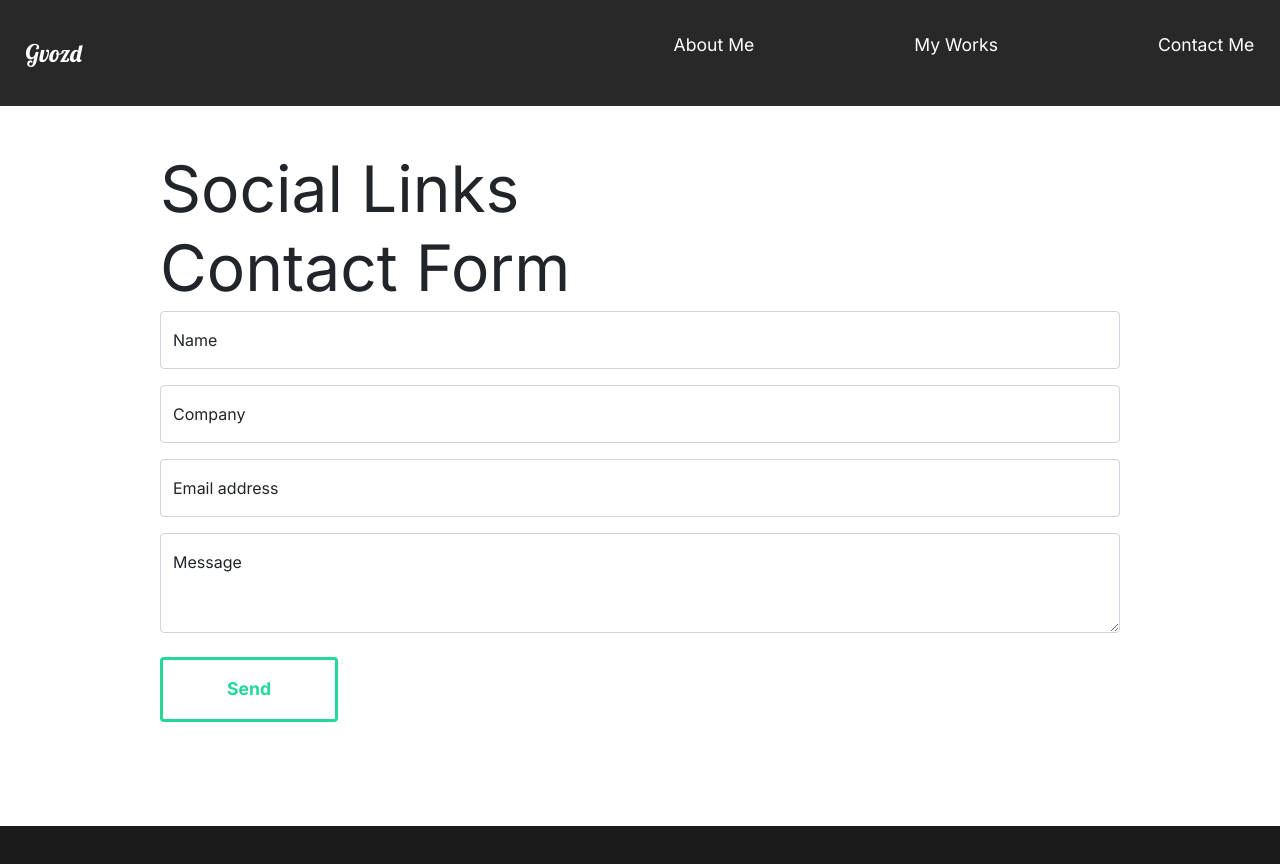
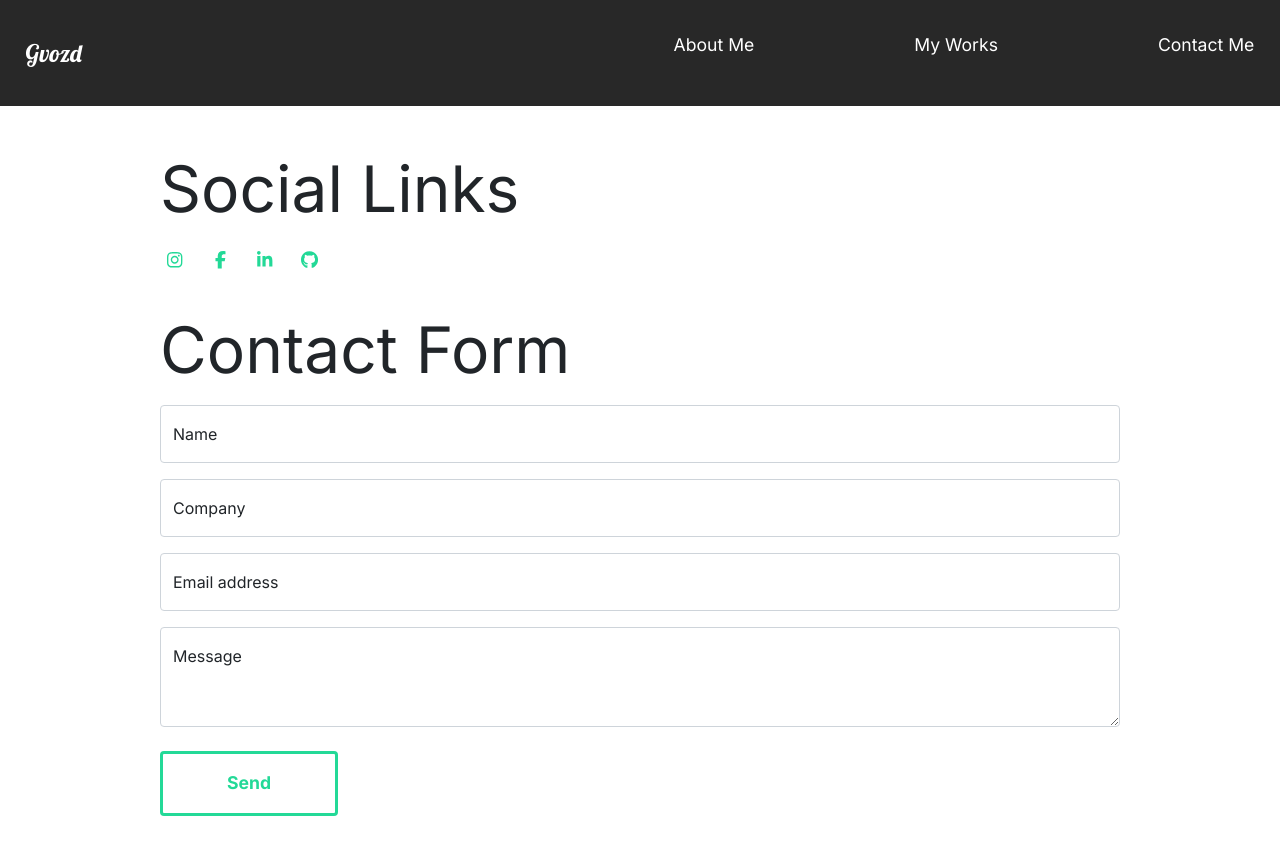
Before and after one commit to gavryk/Capture-Website, a React (Create React App) app: page /contact in a window 1280 px wide. Shown: the top 864 px of the page. Before the commit the page ends 826 px from the top, so only its background shows below. Built offline with nearby package versions, Linux system fonts and the light colour scheme.

Commit message:
final desctop version

```diff
--- a/package.json
+++ b/package.json
@@ -4,6 +4,11 @@
   "private": true,
   "dependencies": {
     "@emailjs/browser": "^3.6.2",
+    "@fortawesome/fontawesome-svg-core": "^6.1.1",
+    "@fortawesome/free-brands-svg-icons": "^6.1.1",
+    "@fortawesome/free-regular-svg-icons": "^6.1.1",
+    "@fortawesome/free-solid-svg-icons": "^6.1.1",
+    "@fortawesome/react-fontawesome": "^0.1.18",
     "@testing-library/jest-dom": "^5.16.4",
     "@testing-library/react": "^13.2.0",
     "@testing-library/user-event": "^13.5.0",
--- a/src/components/Nav/Nav.module.scss
+++ b/src/components/Nav/Nav.module.scss
@@ -2,6 +2,8 @@
 
 .navigate {
   min-height: 5vh;
+  position: relative;
+  z-index: 100;
   background-color: #282828;
   nav {
     display: flex;
--- a/src/components/Toggle/Toggle.module.scss
+++ b/src/components/Toggle/Toggle.module.scss
@@ -13,6 +13,7 @@
     }
     h4 {
       color: #fff;
+      overflow: hidden;
     }
   }
   .answer {
--- a/src/pages/Contact/Contact.jsx
+++ b/src/pages/Contact/Contact.jsx
@@ -3,6 +3,8 @@ import style from './Contact.module.scss';
 import { motion } from "framer-motion";
 import { pageAnimation } from "../../animations";
 import emailjs from "@emailjs/browser";
+import { FontAwesomeIcon } from "@fortawesome/react-fontawesome";
+import { faInstagram, faFacebookF, faLinkedinIn, faGithub } from "@fortawesome/free-brands-svg-icons";
 
 const Contact = () => {
    const form = useRef();
@@ -26,32 +28,70 @@ const Contact = () => {
       animate="show"
       exit="exit"
       className={style.contactPage}
-      style={{backgroundColor: '#fff'}}
+      style={{ backgroundColor: "#fff" }}
     >
       <div className={style.contactBlocks}>
         <div className={style.info}>
           <h2>Social Links</h2>
+          <div className={style.socLinks}>
+            <a href="https://www.instagram.com/gvozd_oleg/" target="_blank" rel="noreferrer" className={style.sIcon}>
+              <FontAwesomeIcon icon={faInstagram} />
+            </a>
+            <a href="https://www.facebook.com/profile.php?id=100003291303734" target="_blank" rel="noreferrer" className={style.sIcon}>
+              <FontAwesomeIcon icon={faFacebookF} />
+            </a>
+            <a href="https://www.linkedin.com/in/oleg-gvozd-20a16116a/" target="_blank" rel="noreferrer" className={style.sIcon}>
+              <FontAwesomeIcon icon={faLinkedinIn} />
+            </a>
+            <a href="https://github.com/gavryk" target="_blank" rel="noreferrer" className={style.sIcon}>
+              <FontAwesomeIcon icon={faGithub} />
+            </a>
+          </div>
         </div>
         <div className={style.info}>
           <h2>Contact Form</h2>
           <form ref={form} onSubmit={sendEmail}>
             <div className="form-floating mb-3">
-              <input type="text" className="form-control" id="floatingInput" placeholder="Name"/>
+              <input
+                type="text"
+                className="form-control"
+                name="name"
+                id="floatingInput"
+                placeholder="Name"
+              />
               <label htmlFor="floatingInput">Name</label>
             </div>
             <div className="form-floating mb-3">
-              <input type="text" className="form-control" id="floatingInput2" placeholder="Company"/>
+              <input
+                type="text"
+                className="form-control"
+                name="company"
+                id="floatingInput2"
+                placeholder="Company"
+              />
               <label htmlFor="floatingInput2">Company</label>
             </div>
             <div className="form-floating mb-3">
-              <input type="email" className="form-control" id="floatingInput3" placeholder="Email"/>
+              <input
+                type="email"
+                className="form-control"
+                name="email"
+                id="floatingInput3"
+                placeholder="Email"
+              />
               <label htmlFor="floatingInput3">Email address</label>
             </div>
             <div className="form-floating mb-4">
-              <textarea className="form-control" placeholder="Leave a Message here" id="floatingTextarea4" style={{height: `100px`}}></textarea>
+              <textarea
+                className="form-control"
+                name="message"
+                placeholder="Leave a Message here"
+                id="floatingTextarea4"
+                style={{ height: `100px` }}
+              ></textarea>
               <label htmlFor="floatingTextarea4">Message</label>
             </div>
-            <input type="submit" value="Send" className='btn' />
+            <input type="submit" value="Send" className="btn" />
           </form>
         </div>
       </div>
--- a/src/pages/Contact/Contact.module.scss
+++ b/src/pages/Contact/Contact.module.scss
@@ -1,7 +1,37 @@
+@import '../../index.scss';
+
 .contactPage {
   .contactBlocks {
     padding: 3rem 10rem;
     min-height: 90vh;
     position: relative;
+    .info {
+      margin-bottom: 40px;
+      > h2 {
+        margin-bottom: 20px;
+      }
+      .socLinks {
+        display: grid;
+        grid-template-columns: repeat(4, 30px);
+        align-items: center;
+        grid-gap: 15px;
+        .sIcon {
+          width: 30px;
+          height: 30px;
+          display: flex;
+          align-items: center;
+          justify-content: center;
+          flex-wrap: wrap;
+          flex-direction: row;
+          color: $color;
+          border-radius: 50%;
+          transition: all .2s ease-in-out;
+          &:hover {
+            background-color: $color;
+            color: #fff;
+          }
+        }
+      }
+    }
   }
 }
--- a/src/pages/Works/Works.module.scss
+++ b/src/pages/Works/Works.module.scss
@@ -51,7 +51,7 @@
 .frame4 {
   position: fixed;
   left: 0;
-  top: 10%;
+  top: 11%;
   width: 100%;
   height: 100%;
   z-index: 2;
```
Also changed, not shown: 1 other file (tests, documents, lock files or other folders).
